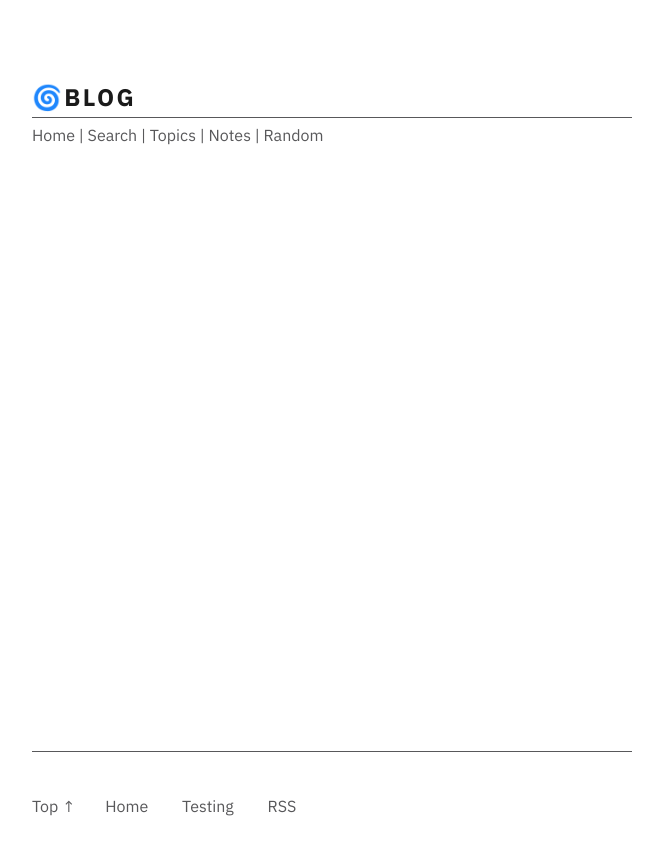
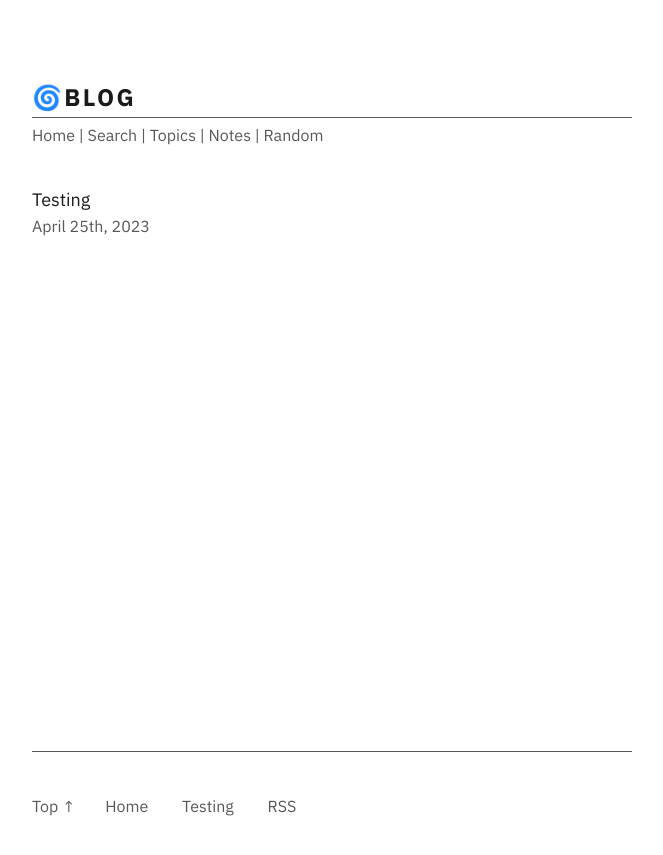
Before and after one commit to suchkow/suchkow.github.io, a Jekyll site: the page built from _pages/blog.md, in a window 1280 px wide. Shown: the top 855 px of the page, without its empty margins (308-971 px from the left). Built offline with Jekyll 4.4.1, drawn with Linux system fonts in a browser that asks for light colours.

Commit message:
Minor changes were made.

```diff
--- a/_pages/blog.md
+++ b/_pages/blog.md
@@ -11,11 +11,12 @@ custom-nav:
     - '<a href="/404" title="Random">Random</a>'
 ---
 
+
 <div id="search-bar" style="display: none;">
 {%- include search.html -%}
 </div>
 
-{% for post in site.categories.essays %}
+{% for post in site.categories.articles %}
 {%- unless post.categories contains "rss-club" or
 post.categories contains "now"-%}
 {% include blog-listing.html %}
```
